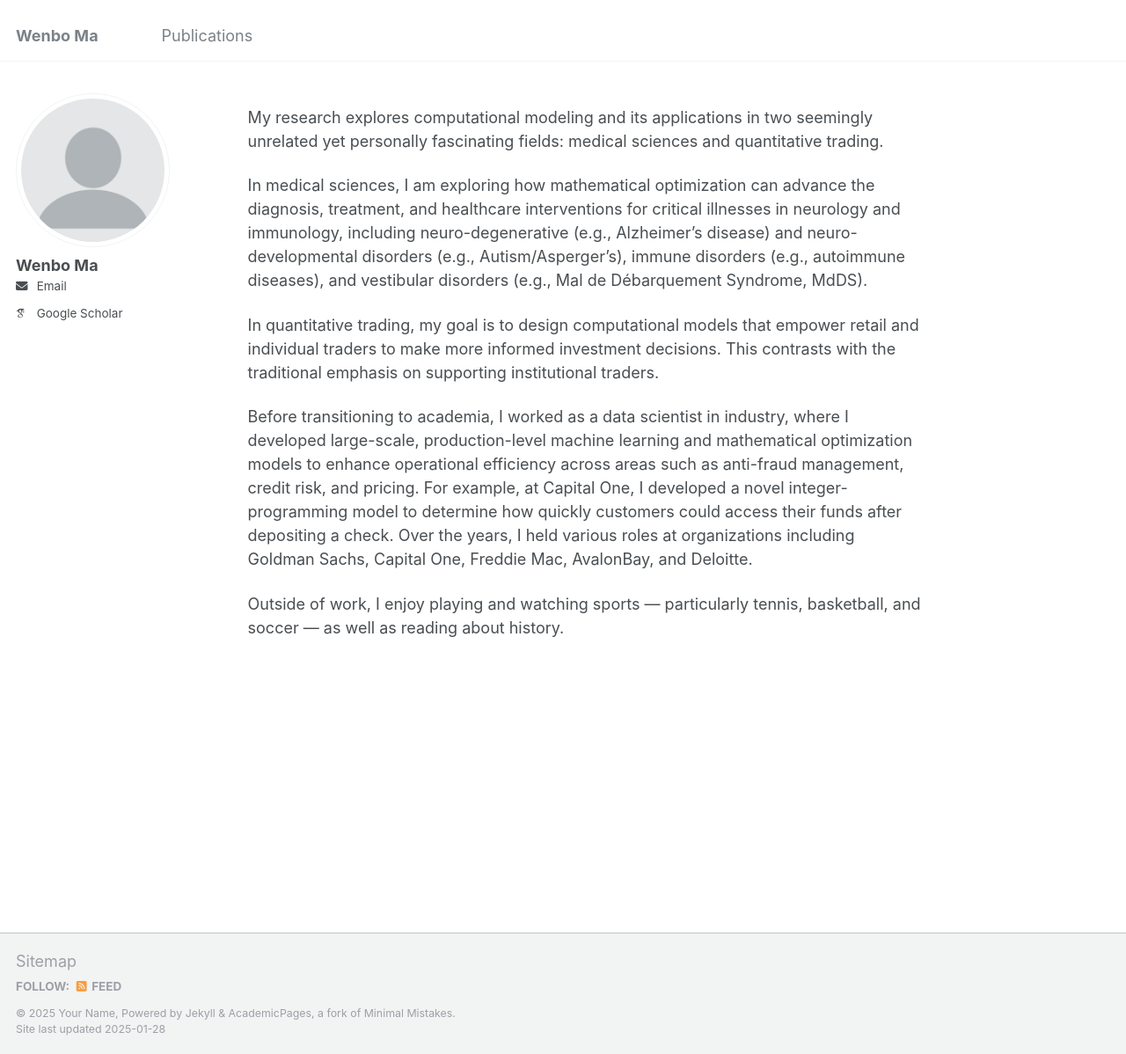
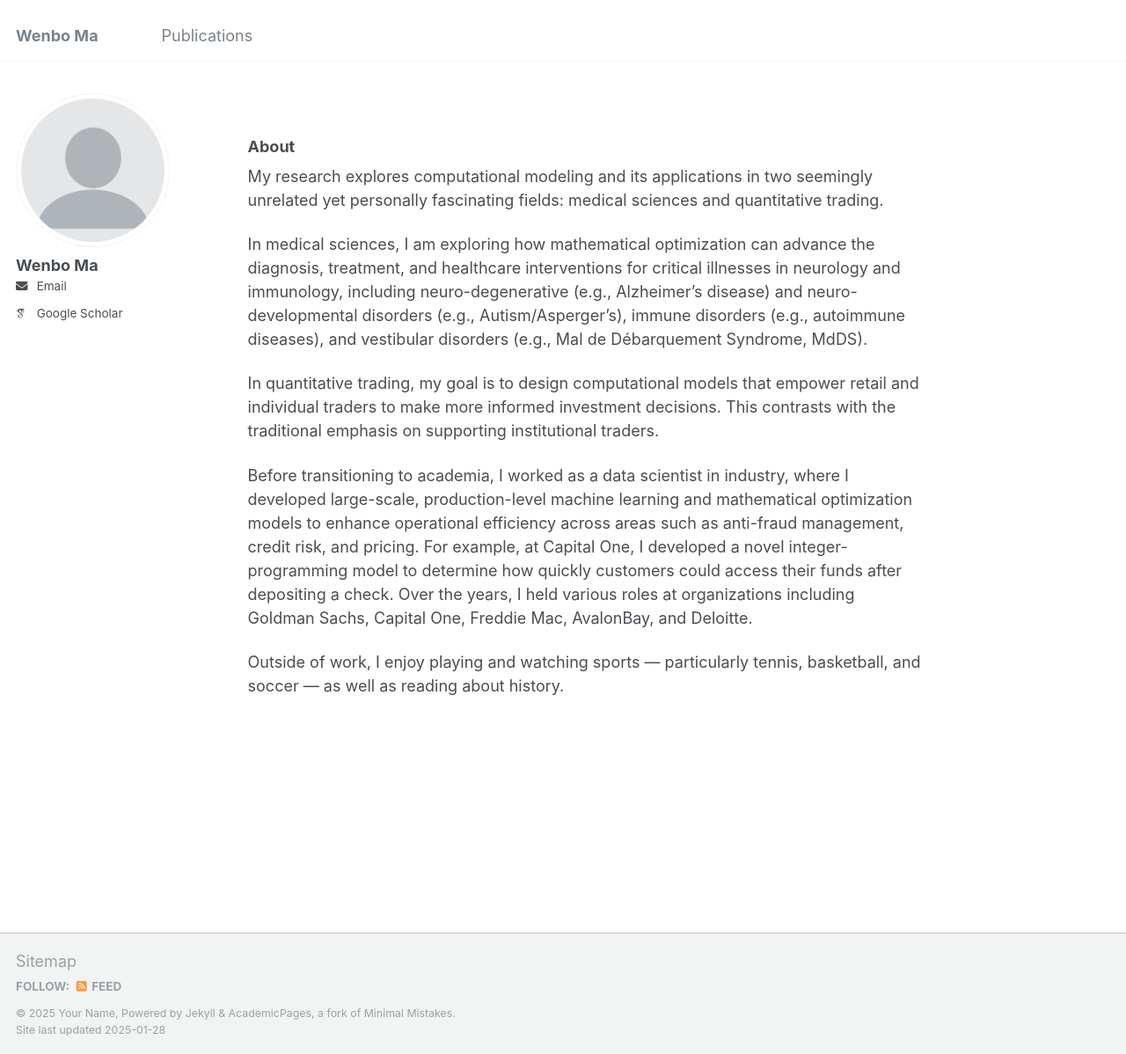
Before and after one commit to wenbo5565/wenbo5565.github.io, a Jekyll site: the page built from _pages/about.md, in a window 1280 px wide and 1198 px high. Shown: the whole window at 88% size. Built offline with Jekyll 4.4.1, drawn with Linux system fonts in a browser that asks for light colours; some web fonts are replaced.

Commit message:
Update about.md

```diff
--- a/_pages/about.md
+++ b/_pages/about.md
@@ -6,6 +6,9 @@ redirect_from:
   - /about/
   - /about.html
 ---
+
+### About
+
 My research explores computational modeling and its applications in two seemingly unrelated yet personally fascinating fields: medical sciences and quantitative trading.
 
 In medical sciences, I am exploring how mathematical optimization can advance the diagnosis, treatment, and healthcare interventions for critical illnesses in neurology and immunology, including neuro-degenerative (e.g., Alzheimer's disease) and neuro-developmental disorders (e.g., Autism/Asperger's), immune disorders (e.g., autoimmune diseases), and vestibular disorders (e.g., Mal de Débarquement Syndrome, MdDS).
```
